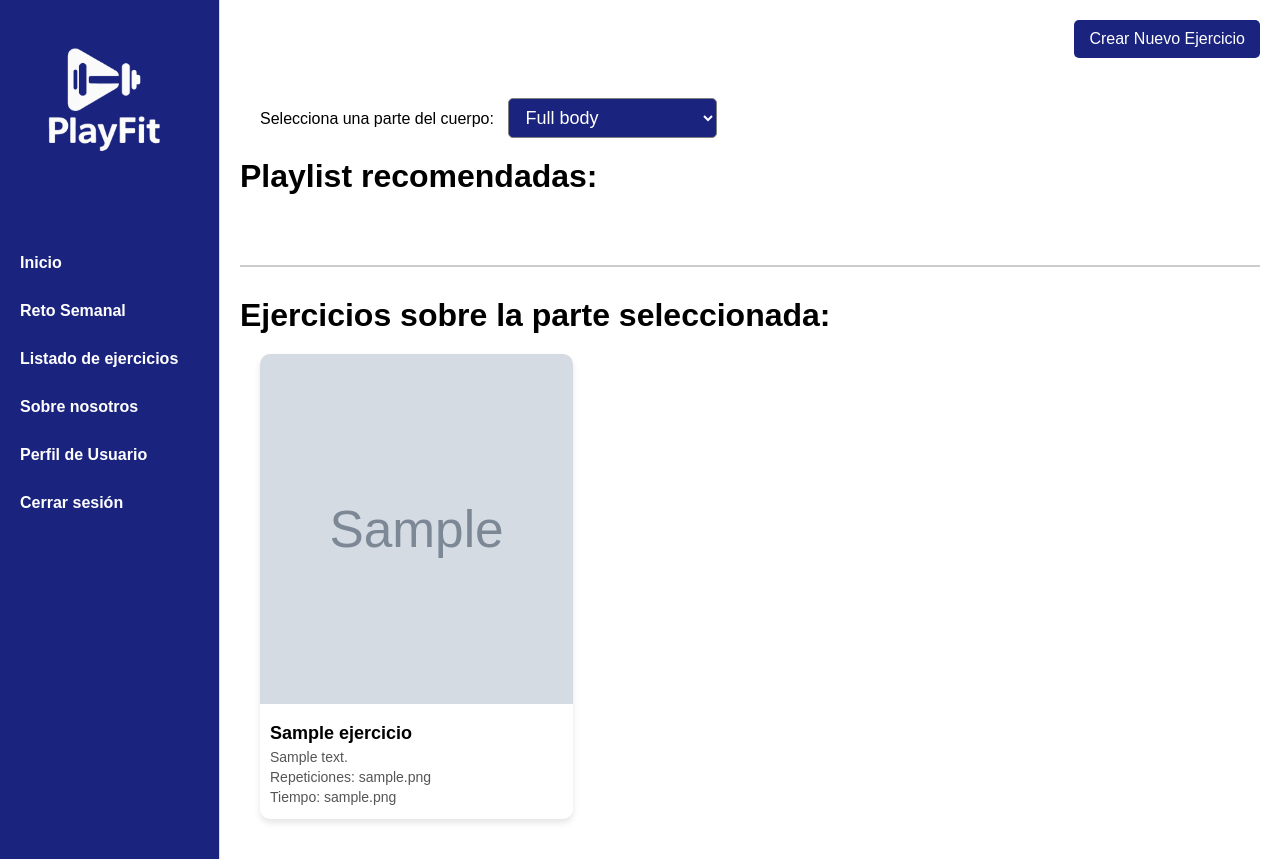
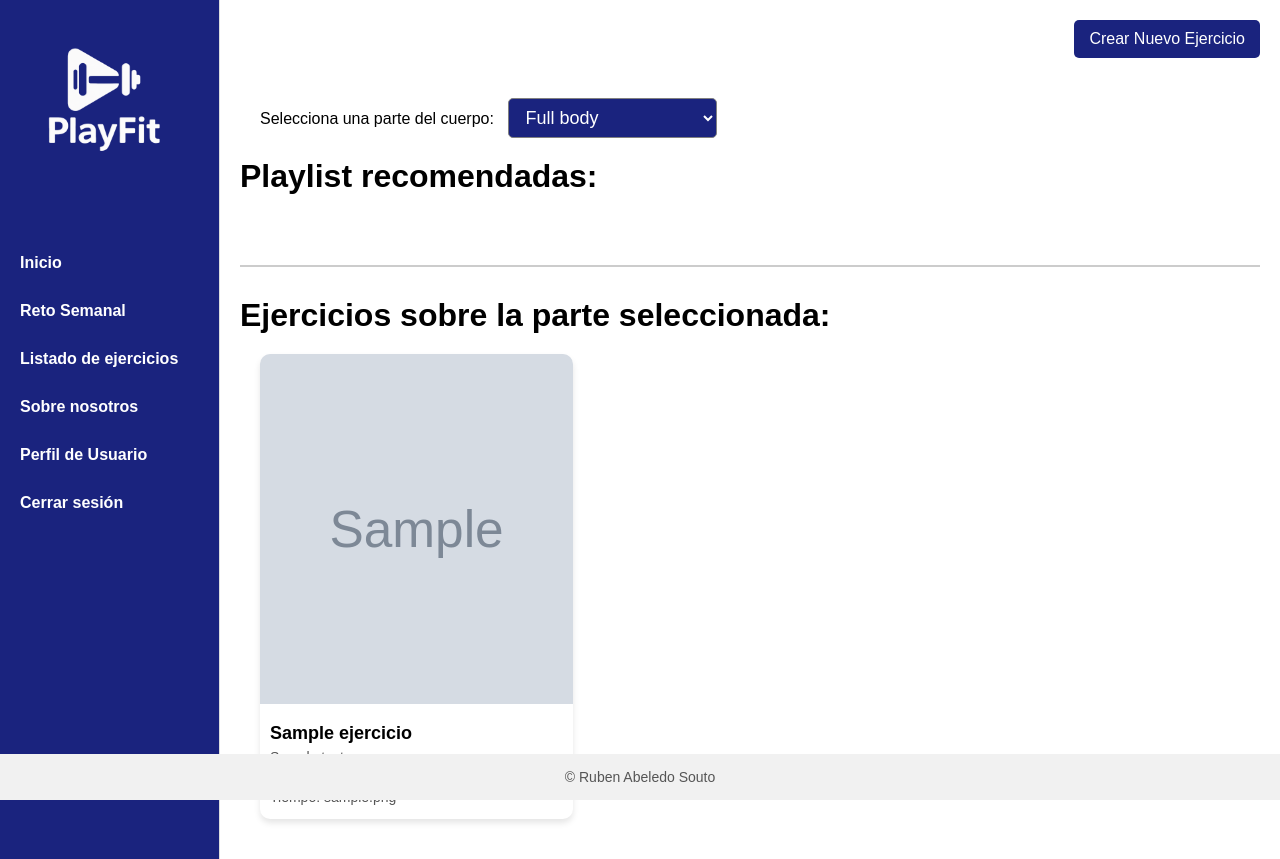
Before and after one commit to Rub33ns/AbeledoSoutoRuben_TFC, a PHP site: page /vistas/listadoEjercicios.php in a window 1280 px wide. Run offline with PHP 8.4, Linux system fonts and the light colour scheme; the visitor is signed in with stand-in values (Sample User, id 1); tables that the repository leaves empty hold one stand-in row (values such as "Sample post"); grey boxes marked "Sample" are stand-in pictures.

Commit message:
añadido footers a todas las vistas necesarias

```diff
--- a/estilos/listados.css
+++ b/estilos/listados.css
@@ -126,8 +126,18 @@ body {
   height: 2px;
   background-color: #ccc;
   margin: 30px 0;
-
-}/* Estilo media para redimensionar la página para teléfonos y tablets */
+}
+.footer {
+  text-align: center;
+  padding: 15px;
+  background-color: #f1f1f1;
+  font-size: 14px;
+  color: #555;
+  position: fixed;
+  bottom: 0;
+  width: 100%;
+}
+/* Estilo media para redimensionar la página para teléfonos y tablets */
 
 @media (max-width: 900px) {
   .contenedorGeneral {
--- a/vistas/listadoEjercicios.php
+++ b/vistas/listadoEjercicios.php
@@ -11,6 +11,7 @@ $partesCuerpo = $stmt->fetchAll(PDO::FETCH_ASSOC);
 ?>
 <!DOCTYPE html>
 <html lang="es">
+
 <head>
     <meta charset="UTF-8">
     <title>PlayFit | Listado de Ejercicios</title>
@@ -19,6 +20,7 @@ $partesCuerpo = $stmt->fetchAll(PDO::FETCH_ASSOC);
     <script src="../scripts/buscarEjercicios.js" defer></script>
     <link rel="shortcut icon" href="../img/IconoPlayFit.png" type="image/x-icon">
 </head>
+
 <body>
     <div class="contenedorGeneral">
         <aside class="sidebar">
@@ -54,7 +56,13 @@ $partesCuerpo = $stmt->fetchAll(PDO::FETCH_ASSOC);
             <div class="separador"></div>
             <h1>Ejercicios sobre la parte seleccionada:</h1>
             <div id="ejercicios" class="contenedorDeCartas"></div>
+
+
         </main>
+          <footer class="footer">
+                <p>&copy; Ruben Abeledo Souto</p>
+            </footer>
     </div>
 </body>
+
 </html>
```
Also changed, not shown: estilos/crearEjerciciosFormulario.css (+10 -0 lines), estilos/modificarFormulario.css (+11 -0 lines), estilos/perfil.css (+10 -0 lines), estilos/sobreNosotros.css (+10 -0 lines), vistas/crearEjercicios.php (+6 -2 lines), vistas/formularioModificarUsuario.php (+10 -6 lines), vistas/inicio.php (+25 -42 lines), vistas/perfil.php (+7 -0 lines), vistas/retos.php (+3 -5 lines), vistas/sobreNosotros.php (+12 -7 lines). Lines whose indentation alone changed are shown as unchanged.
